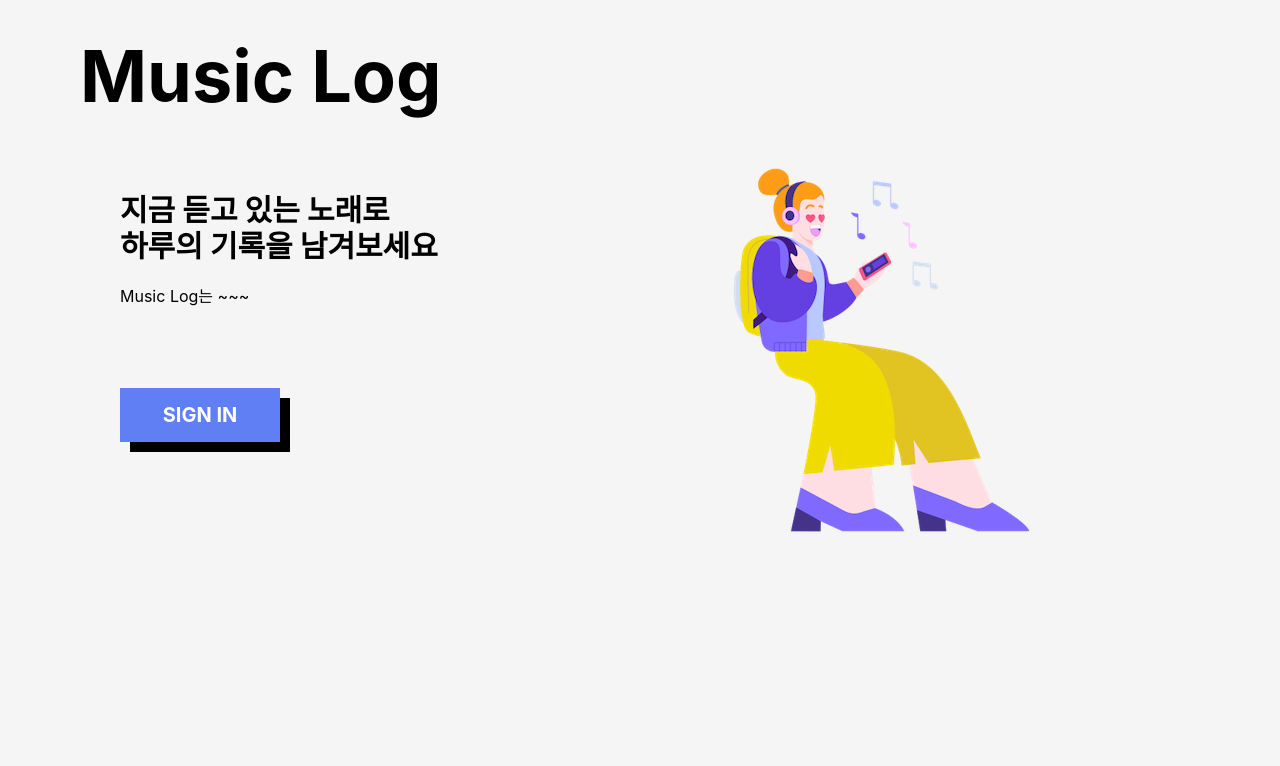
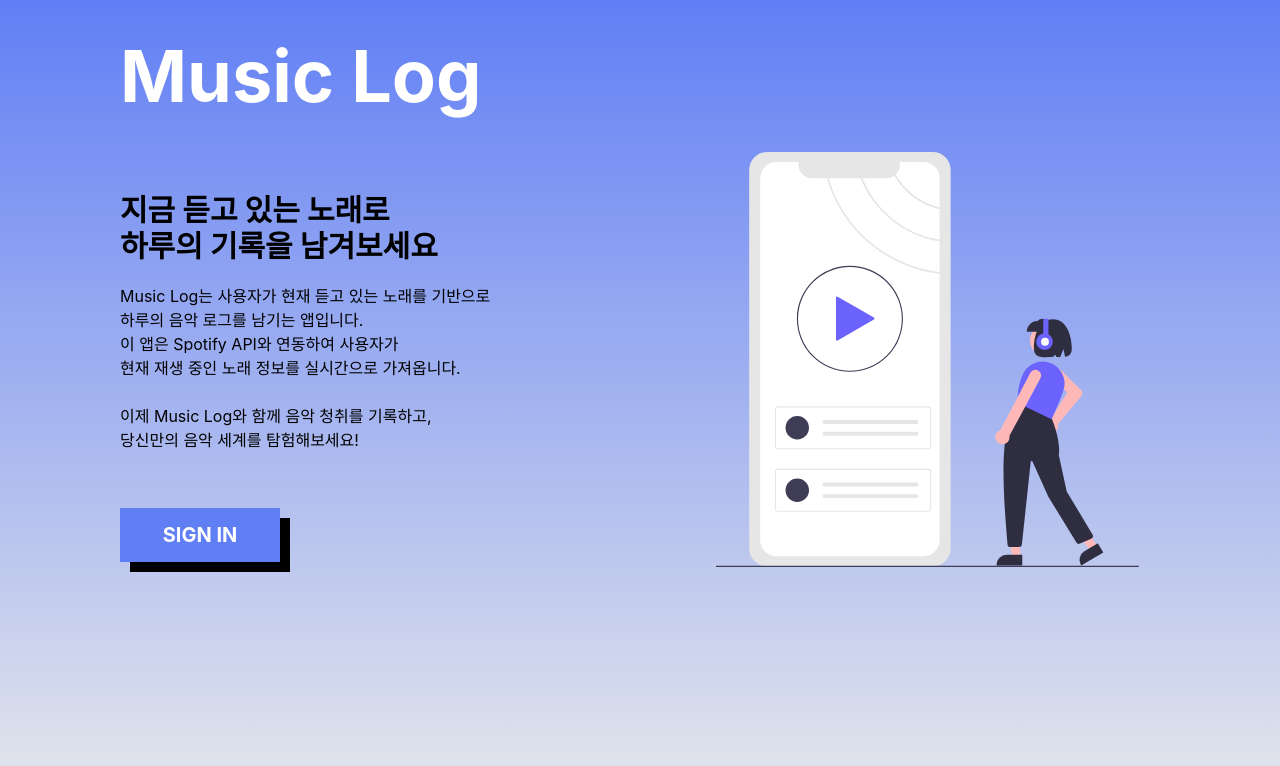
Before and after one commit to coco-ball/WP-MusicLog, a Next.js app in the folder music-log/: page /auth/signin in a window 1280 px wide. Shown: the top 766 px of the page. Built offline with nearby package versions, Linux system fonts and the light colour scheme; no server answers.

Commit message:
로그인 페이지 css

```diff
--- a/music-log/pages/auth/signin.js
+++ b/music-log/pages/auth/signin.js
@@ -15,19 +15,27 @@ export default function Signin() {
   }
 
   return (
-    <div className="h-screen">
+    <div className="h-screen bg-gradient-to-b from-[#617FF5] to-[#e5e7eb]">
       <div className="grid ml-20">
-        <div className="mt-10 mb-10 text-7xl font-bold" id="title">Music Log</div>
+        <div className="mt-10 mb-10 ml-10 text-7xl font-bold text-white" id="title">Music Log</div>
         <div className="ml-10 grid grid-cols-2 gap-8">
           <div id="text" className = "mt-10">
             <div className="text-3xl font-bold">
               지금 듣고 있는 노래로
               <br />하루의 기록을 남겨보세요
             </div>
-            <div className="text-l mt-5 mb-10">Music Log는 ~~~</div>
+            <div className="text-l mt-5 mb-10">
+              Music Log는 사용자가 현재 듣고 있는 노래를 기반으로
+              <br/>하루의 음악 로그를 남기는 앱입니다.
+              <br/>이 앱은 Spotify API와 연동하여 사용자가
+              <br/>현재 재생 중인 노래 정보를 실시간으로 가져옵니다.
+              <br/>
+              <br/>이제 Music Log와 함께 음악 청취를 기록하고,
+              <br/>당신만의 음악 세계를 탐험해보세요!
+              </div>
             <button
               className={`w-40
-                p-3 mb-4 mt-10
+                p-3 mb-4 mt-4
                 bg-[#617FF5] text-white
                 border border-[#617FF5]
                 hover:bg-white hover:text-[#617FF5]
@@ -38,8 +46,8 @@ export default function Signin() {
               SIGN IN
             </button>
           </div>
-          <div id="image" className="w-3000">
-            <img src="/The Band.png" alt="The Band" />
+          <div id="image" className="w-1000">
+            <img src="/front.svg" alt="listening music" style={{ width: "75%", height: "auto" }}/>
           </div>
         </div>
       </div>
--- a/music-log/src/components/MainPage.js
+++ b/music-log/src/components/MainPage.js
@@ -215,8 +215,8 @@ const MainPage = () => {
     }
   }
 
-  const wantedDiff2 = 1000 * 60 * 5; //마지막 업데이트로부터 5분 이후라면 푸시
-  const wantedDiff3 = 1000 * 60 * 3; //마지막 푸시로부터 3분 이후라면 푸시
+  const wantedDiff2 = 1000 * 60 * 10; //마지막 업데이트로부터 5분 이후라면 푸시
+  const wantedDiff3 = 1000 * 60 * 10; //마지막 푸시로부터 3분 이후라면 푸시
 
   const sendPush = async () => {
     console.log("sendPush activated");
--- a/music-log/src/components/PostLog.js
+++ b/music-log/src/components/PostLog.js
@@ -180,7 +180,7 @@ export default function PostLog({ setStateVar, postLogData, updateTime }) {
   return (
     <body className="w-auto min-w-min flex bg-white rounded p-4">
       <div className="w-72 mr-4 ">
-        <img className="w-auto mb-4 rounded" src={postLogData.imageUrl}></img>
+        <img className="w-auto mb-4 shadow-[10px_10px_0px_0px_rgba(0,0,0,1)]" src={postLogData.imageUrl}></img>
         <p className="text-center text-3xl mb-1">{postLogData.songTitle}</p>
         <p className="text-center text-2xl">{postLogData.songArtist}</p>
         <p className="text-center text-xl mt-4">
@@ -190,7 +190,7 @@ export default function PostLog({ setStateVar, postLogData, updateTime }) {
         </p>
       </div>
       <div className="w-full">
-        <p className="text-2xl font-bold mb-1">지금 어디에 계시나요?</p>
+        <p className="text-xl font-bold mb-1">지금 어디에 계시나요?</p>
         <p className="mb-4">{currentLocation}</p>
         {/*<p className="mb-4">{postLogData.location}</p>*/}
         {/* <p className="text-2xl font-bold mb-1">시간</p>
@@ -201,15 +201,23 @@ export default function PostLog({ setStateVar, postLogData, updateTime }) {
         <textarea
           id="input-text"
           type="text"
-          className="w-full h-48 p-1 mt-2 bg-bg-[#E3E6F2] focus:outline-none focus:bg-[#E3E6F2]"
+          className=
+          {`w-full h-48 p-1 mt-2 bg-[#E3E6F2]
+          border-2 border-black
+          focus:outline-none focus:bg-[#E3E6F2]
+          `}
           value={input}
           onChange={(e) => setInput(e.target.value)}
         ></textarea>
         <button
-          className={`float-right p-1 ml-auto bg-[#617FF5] hover:bg-[#E3E6F2] text-white border border-black text-sm`}
+          className={
+          `float-right p-1 ml-auto
+          bg-[#617FF5] hover:bg-[#E3E6F2]
+          text-white text-sm
+          border-2 border-black`}
           onClick={() => saveLog()}
         >
-          작성 완료
+          저장하기
         </button>
       </div>
     </body>
```
Also changed, not shown: music-log/public/front.svg (added).
